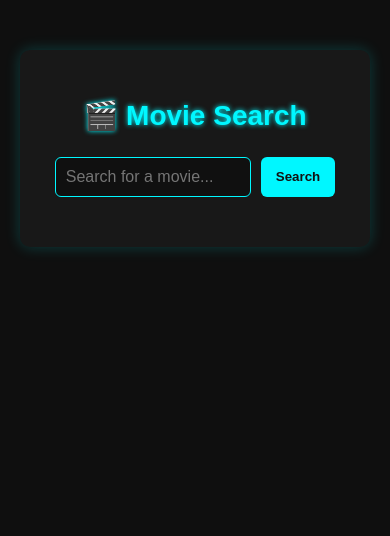
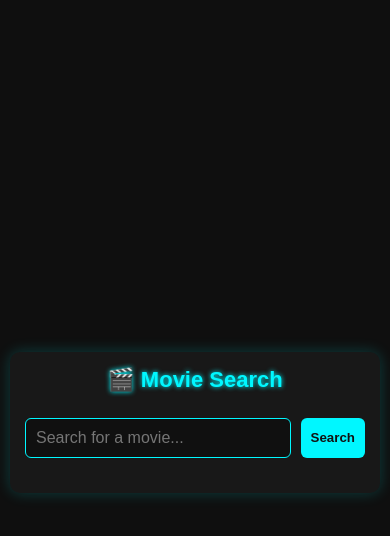
Before and after one commit to Eranga035225/MiniProject-movie-search-site, a plain HTML site: page index.html in a window 390 px wide. Drawn offline with Linux system fonts and the light colour scheme.

Commit message:
updated css

```diff
--- a/style.css
+++ b/style.css
@@ -1,8 +1,17 @@
+/* General Reset */
+* {
+  margin: 0;
+  padding: 0;
+  box-sizing: border-box;
+}
+
+/* Importing Font */
 @import url('https://fonts.googleapis.com/css2?family=Orbitron:wght@500&display=swap');
 
+/* Body styling */
 body {
   margin: 0;
-  font-family: 'Rajdhani', sans-serif;
+  font-family: 'Orbitron', sans-serif;
   background-color: #0f0f0f;
   color: #f0f0f0;
   display: flex;
@@ -10,8 +19,10 @@ body {
   align-items: flex-start;
   padding: 50px 20px;
   min-height: 100vh;
+  overflow-x: hidden; /* Prevent horizontal scrolling */
 }
 
+/* Container for movie search */
 .container {
   max-width: 650px;
   width: 100%;
@@ -20,8 +31,10 @@ body {
   border-radius: 10px;
   box-shadow: 0 0 15px rgba(0, 255, 255, 0.2);
   text-align: center;
+  margin: auto;
 }
 
+/* Heading styling */
 h1 {
   color: #00f7ff;
   font-size: 28px;
@@ -29,6 +42,7 @@ h1 {
   text-shadow: 0 0 5px #00f7ff;
 }
 
+/* Search bar container */
 .search-bar {
   display: flex;
   justify-content: center;
@@ -36,6 +50,7 @@ h1 {
   margin-bottom: 20px;
 }
 
+/* Input field styling */
 input[type="text"] {
   padding: 10px;
   width: 60%;
@@ -48,11 +63,13 @@ input[type="text"] {
   transition: border-color 0.3s;
 }
 
+/* Focus state for the input field */
 input[type="text"]:focus {
   border-color: #00ffe7;
   box-shadow: 0 0 5px #00ffe7;
 }
 
+/* Button styling */
 button {
   padding: 10px 15px;
   border: none;
@@ -64,11 +81,13 @@ button {
   transition: 0.3s ease;
 }
 
+/* Button hover state */
 button:hover {
   background-color: #00ffe7;
   box-shadow: 0 0 8px #00ffe7;
 }
 
+/* Movie card styling */
 .movie-card {
   margin-top: 30px;
   background: #202020;
@@ -77,24 +96,81 @@ button:hover {
   box-shadow: 0 0 8px rgba(0, 255, 255, 0.1);
 }
 
+/* Movie image styling */
 .movie-card img {
   width: 200px;
   margin-top: 10px;
   border-radius: 6px;
 }
 
+/* Movie card title styling */
 .movie-card h2 {
   margin: 15px 0 10px;
   color: #00f7ff;
 }
 
+/* Movie card paragraph styling */
 .movie-card p {
   margin: 10px 0;
   line-height: 1.4;
 }
 
+/* Error message styling */
 #error {
   color: #ff5e5e;
   font-weight: bold;
   margin-top: 15px;
 }
+
+/* Media Queries for Mobile Responsiveness */
+@media (max-width: 768px) {
+  body {
+    padding: 20px 10px;
+  }
+
+  .container {
+    padding: 20px;
+  }
+
+  .search-bar input[type="text"] {
+    width: 80%;
+  }
+
+  .movie-card img {
+    width: 180px;
+  }
+
+  h1 {
+    font-size: 24px;
+  }
+
+  button {
+    padding: 8px 12px;
+  }
+}
+
+@media (max-width: 480px) {
+  body {
+    padding: 10px;
+  }
+
+  .container {
+    padding: 15px;
+  }
+
+  .search-bar input[type="text"] {
+    width: 100%;
+  }
+
+  .movie-card img {
+    width: 150px;
+  }
+
+  h1 {
+    font-size: 22px;
+  }
+
+  button {
+    padding: 7px 10px;
+  }
+}
```
